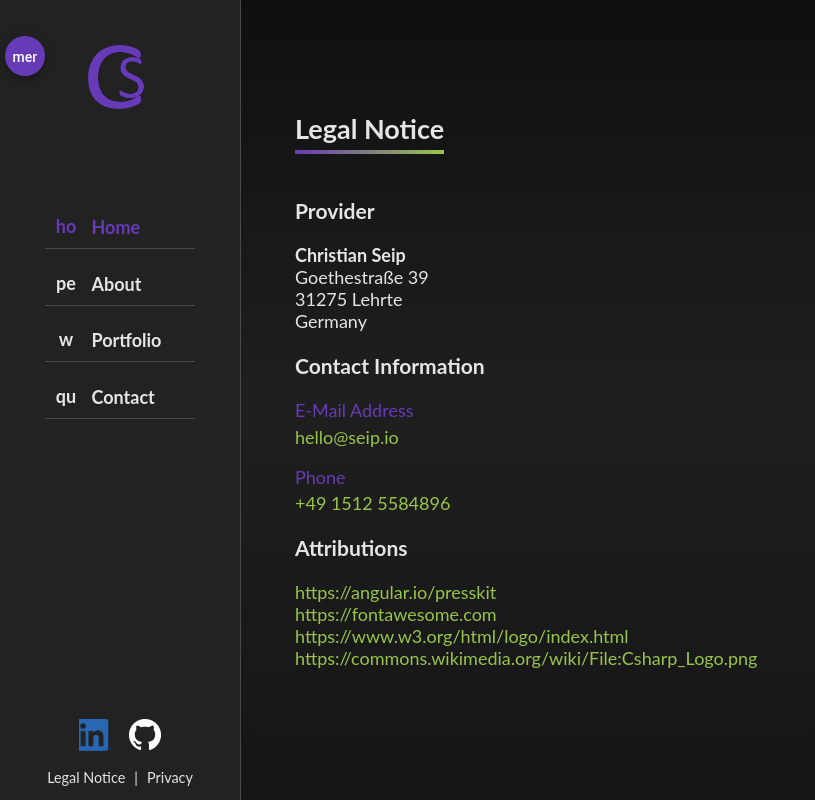
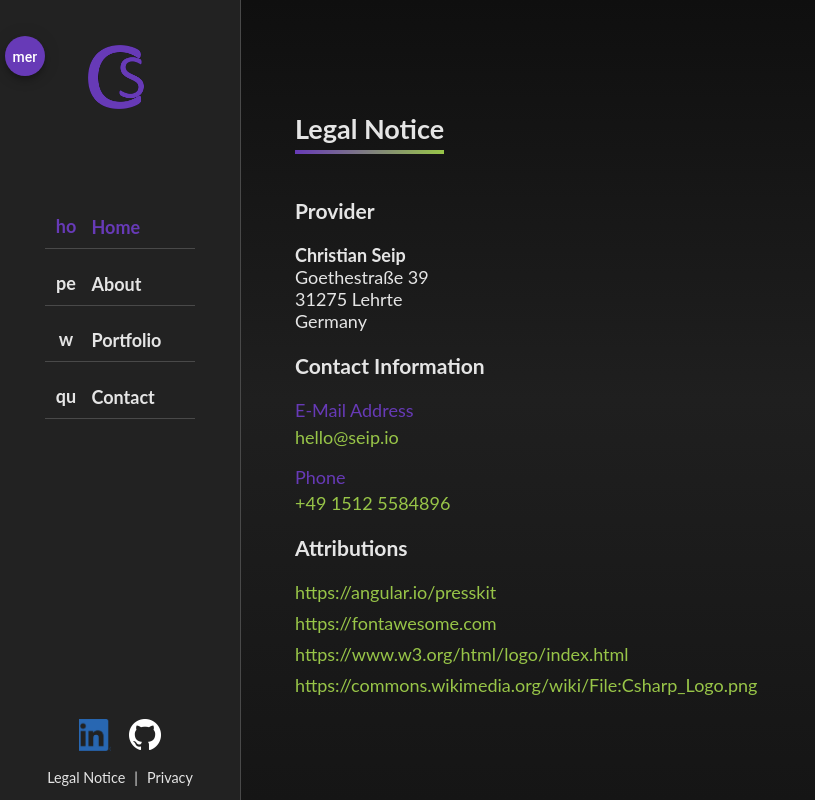
Before and after one commit to ChristianSeip/Portfolio, an Angular app: page /legal-notice in a window 1280 px wide. Shown: the whole page, without its empty margins (0-815 px from the left). Built offline with nearby package versions, Linux system fonts and the light colour scheme; a web font is replaced by a local one.

Commit message:
Attribution list margin added for better readability

```diff
--- a/src/app/pages/legal-notice/legal-notice.component.scss
+++ b/src/app/pages/legal-notice/legal-notice.component.scss
@@ -11,4 +11,7 @@ dd {
 .attribution-list {
   list-style-type: none;
   padding: 0;
+  li {
+    margin-bottom: .5rem;
+  }
 }
```
